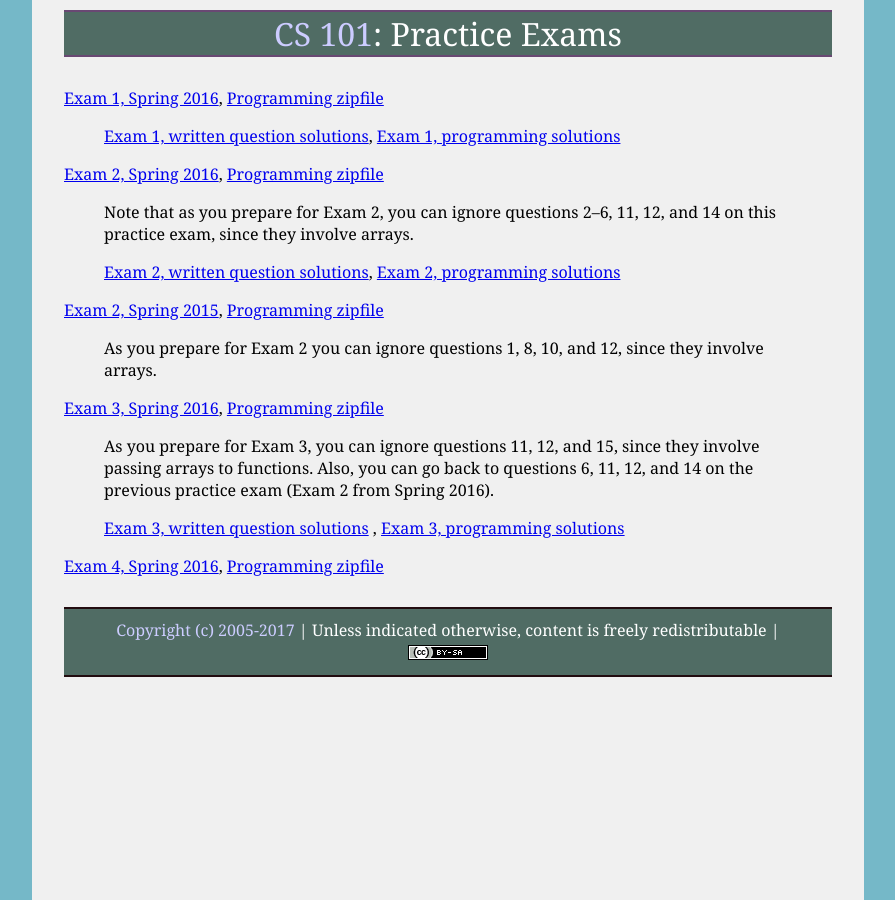
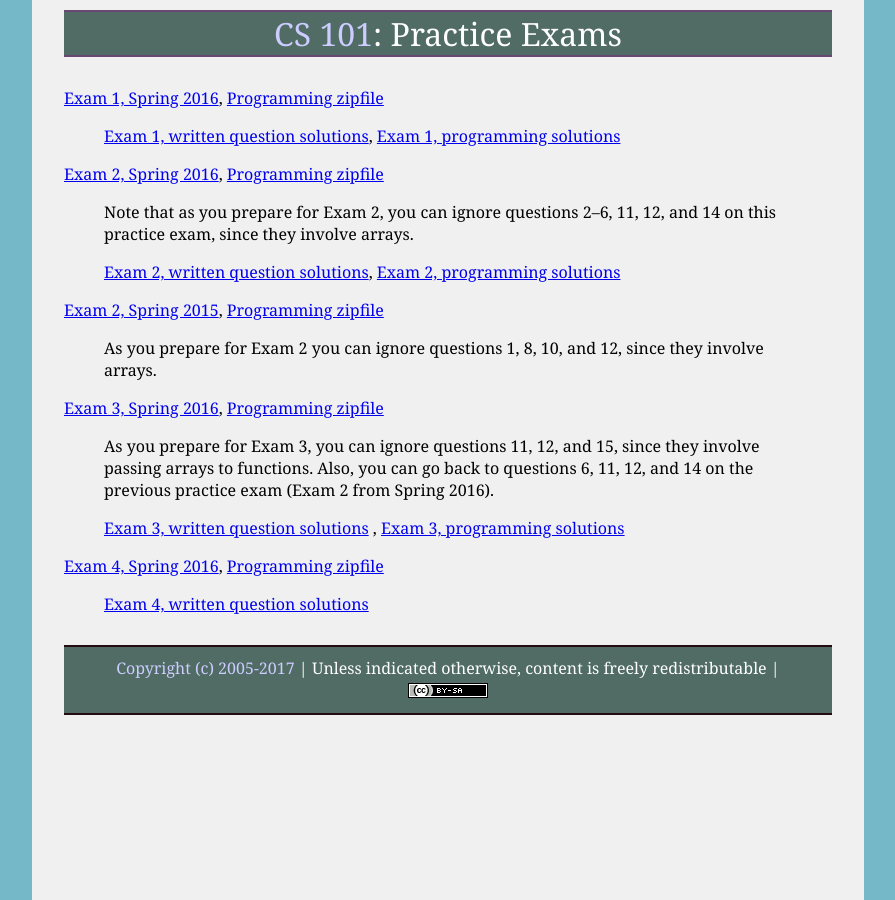
Before and after one commit to ycpcs/cs101-spring2017, a Jekyll site: the page built from practice/index.md, in a window 1280 px wide. Shown: the whole page, without its empty margins (192-1087 px from the left). Built offline with Jekyll 4.4.1, drawn with Linux system fonts in a browser that asks for light colours.

```diff
--- a/practice/index.md
+++ b/practice/index.md
@@ -24,3 +24,5 @@ title: "Practice Exams"
 > [Exam 3, written question solutions](cs101-spring2016-exam03-solution.pdf) , [Exam 3, programming solutions](CS101_Exam3_Solution.zip)
 
 [Exam 4, Spring 2016](cs101-spring2016-exam04.pdf), [Programming zipfile](CS101_Exam4.zip)
+
+> [Exam 4, written question solutions](cs101-spring2016-exam04-solution.pdf)
```
